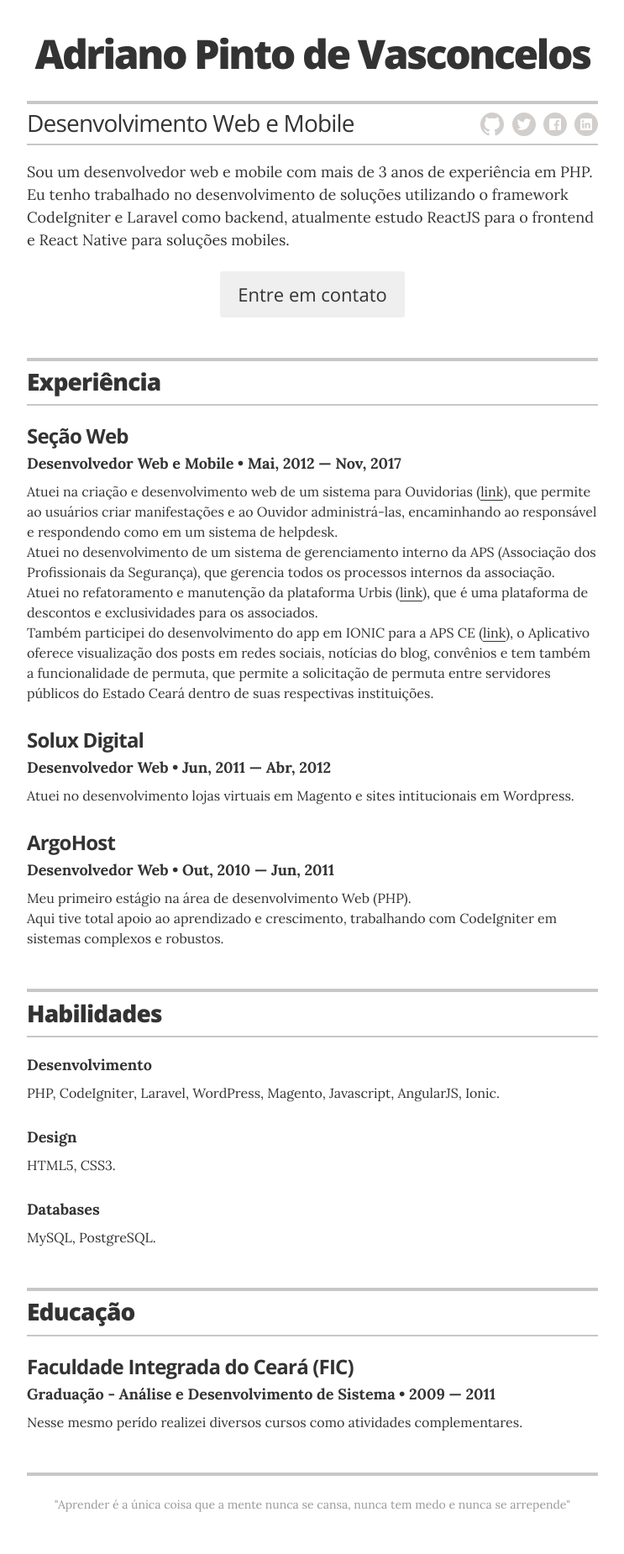
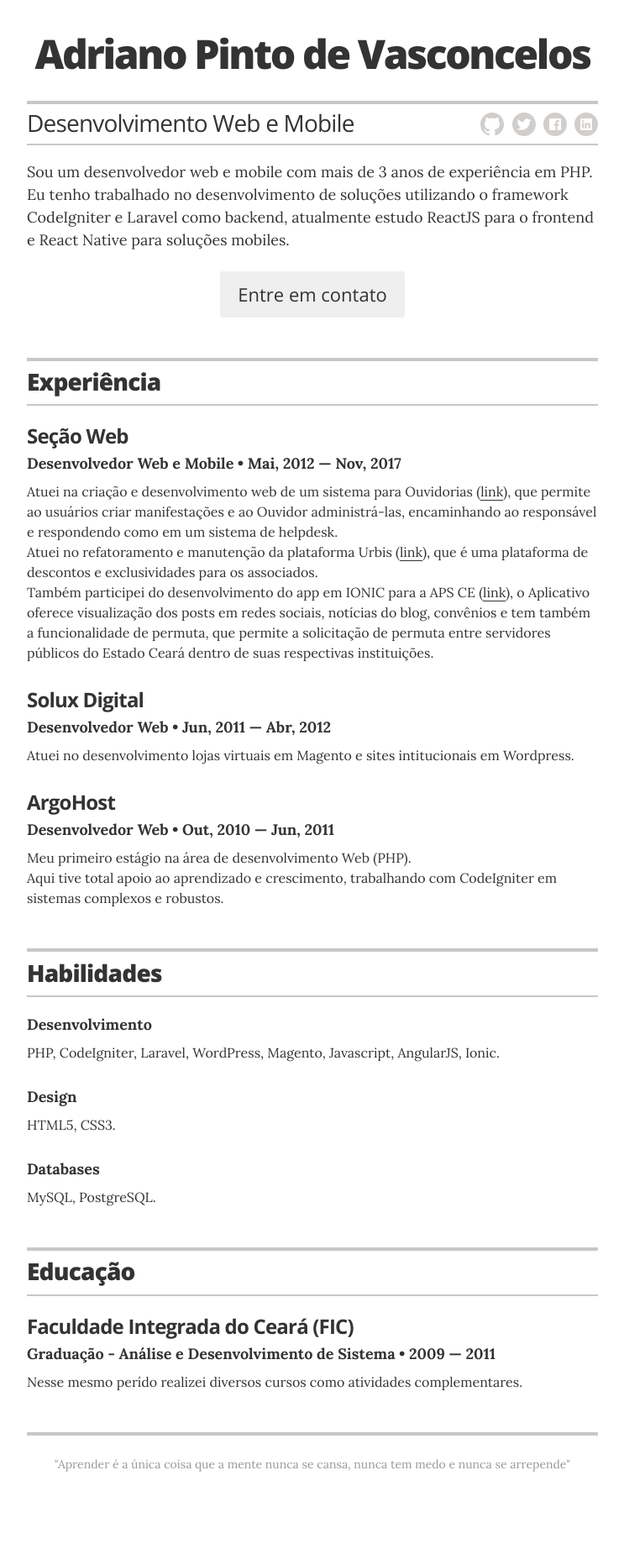
Before and after one commit to adrpnt/adrpnt.github.io, a Jekyll site: the page built from index.html, in a window 1280 px wide. Shown: the whole page at 84% size, without its empty margins (268-1011 px from the left). Built offline with Jekyll 4.4.1, drawn with Linux system fonts in a browser that asks for light colours; after the commit the page ends 1802 px from its top, so only the background shows below that.

Commit message:
atualizar experiência

```diff
--- a/_layouts/resume.html
+++ b/_layouts/resume.html
@@ -50,7 +50,6 @@
           <h4 class="resume-item-details" itemprop="description">Desenvolvedor Web e Mobile &bull; Mai, 2012 &mdash; Nov, 2017</h4>
           <p class="resume-item-copy">
             Atuei na criação e desenvolvimento web de um sistema para Ouvidorias (<a href="https://participar.com.br/teste/" target="_blank">link</a>), que permite ao usuários criar manifestações e ao Ouvidor administrá-las, encaminhando ao responsável e respondendo como em um sistema de helpdesk.<br />
-            Atuei no desenvolvimento de um sistema de gerenciamento interno da APS (Associação dos Profissionais da Segurança), que gerencia todos os processos internos da associação.<br />
             Atuei no refatoramento e manutenção da plataforma Urbis (<a href="https://cartaourbis.com.br/" target="_blank">link</a>), que é uma plataforma de descontos e exclusividades para os associados.<br />
             Também participei do desenvolvimento do app em IONIC para a APS CE (<a href="https://play.google.com/store/apps/details?id=io.encoded.permuta721953&hl=en" target="_blank">link</a>), o Aplicativo oferece visualização dos posts em redes sociais, notícias do blog, convênios e tem também a funcionalidade de permuta, que permite a solicitação de permuta entre servidores públicos do Estado Ceará dentro de suas respectivas instituições.
           </p>
```
